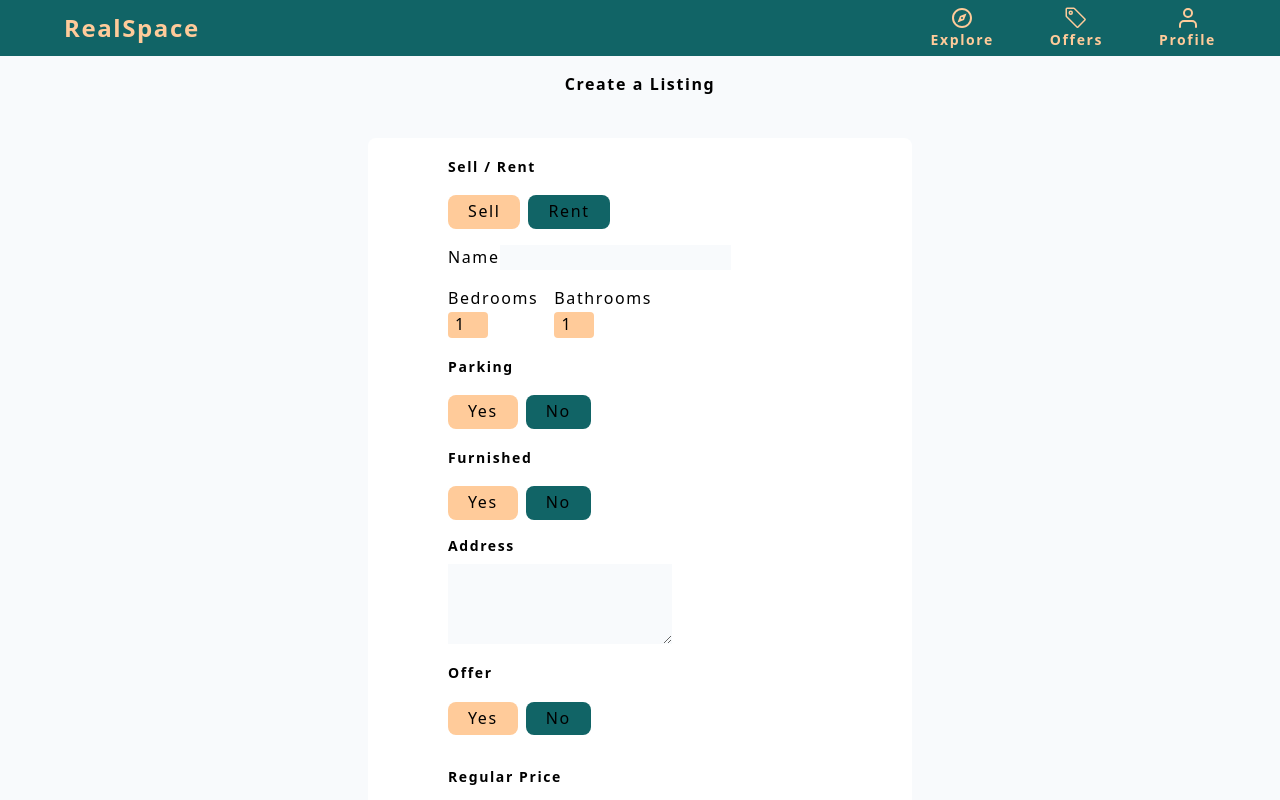
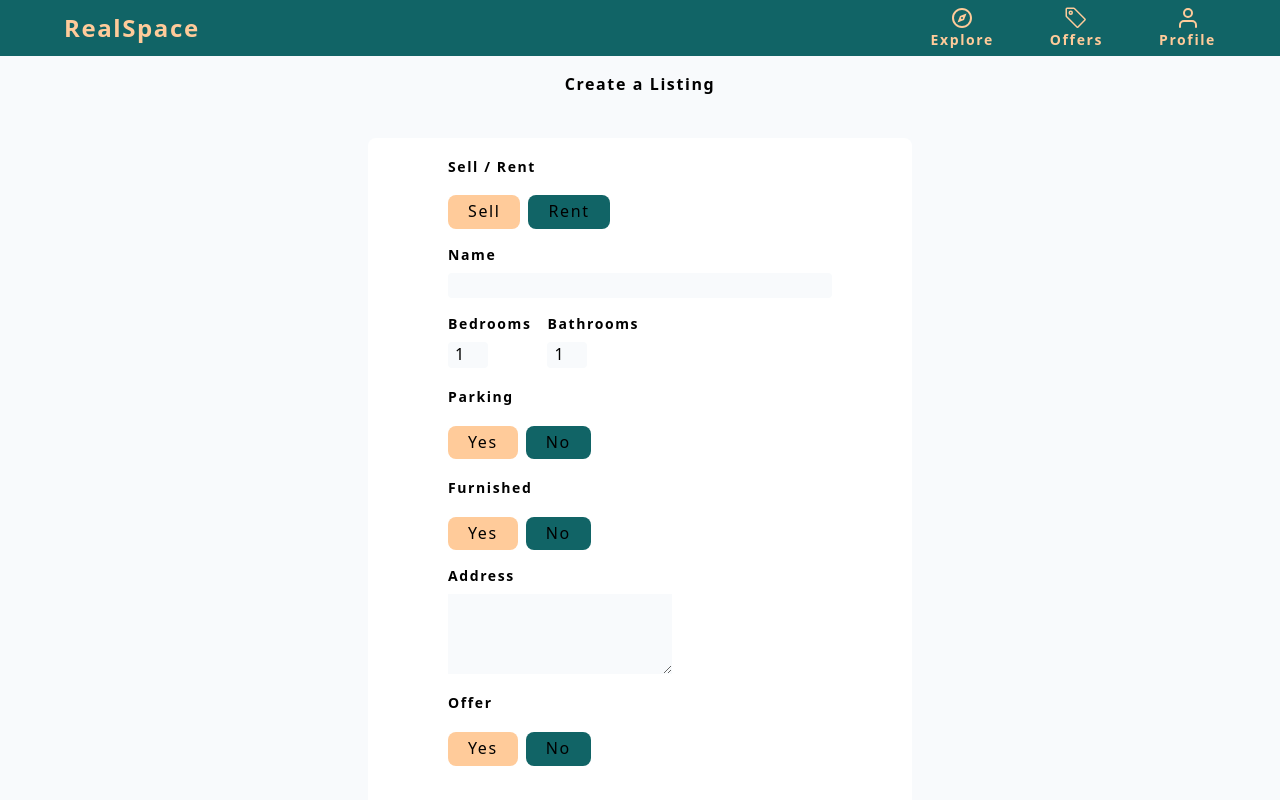
Before and after one commit to Vinitvh/realspace, a React (Create React App) app: page /create-listing in a window 1280 px wide. Shown: the top 800 px of the page. Built offline with nearby package versions, Linux system fonts and the light colour scheme; no server answers; sample sign-in values are in the browser's storage.

Commit message:
Set form fields working

```diff
--- a/src/pages/CreateListing.jsx
+++ b/src/pages/CreateListing.jsx
@@ -64,17 +64,48 @@ function CreateListing() {
   }
 
   const onMutate = (e) => {
+    let boolean = null;
+
+    if (e.target.value === "true") {
+      boolean = true;
+    }
+    if (e.target.value === "false") {
+      boolean = false;
+    }
+
+    // files
+    if (e.target.files) {
+      setFormData((prevState) => ({
+        ...prevState,
+        images: e.target.files,
+      }));
+    }
+
+    //text/boolean/numbers
+    if (!e.target.files) {
+      setFormData((prevState) => ({
+        ...prevState,
+        [e.target.id]: boolean ?? e.target.value,
+      }));
+    }
+  };
+
+  const onSubmit = (e) => {
     e.preventDefault();
+    console.log(formData);
   };
 
   return (
-    <section className="mt-4 flex flex-col items-center justify-center">
+    <section className="my-4 flex flex-col items-center justify-center">
       <header>
         <p className="text-center font-bold">Create a Listing</p>
       </header>
 
       <main className="mt-10">
-        <form className="mx-12 bg-white px-20 py-4 rounded-lg">
+        <form
+          onSubmit={onSubmit}
+          className="mx-12 bg-white px-20 py-4 rounded-lg"
+        >
           <label className="text-sm font-bold">Sell / Rent</label>
           <div className="flex my-4">
             <button
@@ -102,9 +133,11 @@ function CreateListing() {
               Rent
             </button>
           </div>
-          <label>Name</label>
+          <div className="flex flex-col">
+            <label className="text-sm font-bold mb-2">Name</label>
             <input
               type="text"
+              className="rounded"
               id="name"
               value={name}
               onChange={onMutate}
@@ -112,12 +145,13 @@ function CreateListing() {
               minLength="10"
               required
             />
+          </div>
           <div className="flex my-4">
             <div className="flex flex-col mr-4">
-              <label>Bedrooms</label>
+              <label className="text-sm font-bold mb-2">Bedrooms</label>
               <input
                 type="number"
-                className="w-10 h-auto rounded bg-secondary text-center"
+                className="w-10 h-auto rounded text-center"
                 id="bedrooms"
                 value={bedrooms}
                 onChange={onMutate}
@@ -127,10 +161,10 @@ function CreateListing() {
               />
             </div>
             <div className="flex flex-col">
-              <label>Bathrooms</label>
+              <label className="text-sm font-bold mb-2">Bathrooms</label>
               <input
                 type="number"
-                className="w-10 h-auto rounded bg-secondary text-center"
+                className="w-10 h-auto rounded text-center"
                 id="bathrooms"
                 value={bathrooms}
                 onChange={onMutate}
@@ -326,7 +360,12 @@ function CreateListing() {
               required
             />
           </div>
-          <button type="submit" className="w-96 my-6 px-4 py-1 bg-primary mx-auto rounded-lg text-white font-bold">Create Listing</button>
+          <button
+            type="submit"
+            className="w-96 my-6 px-4 py-1 bg-primary mx-auto rounded-lg text-white font-bold"
+          >
+            Create Listing
+          </button>
         </form>
       </main>
     </section>
```
Lines whose indentation alone changed are shown as unchanged.
